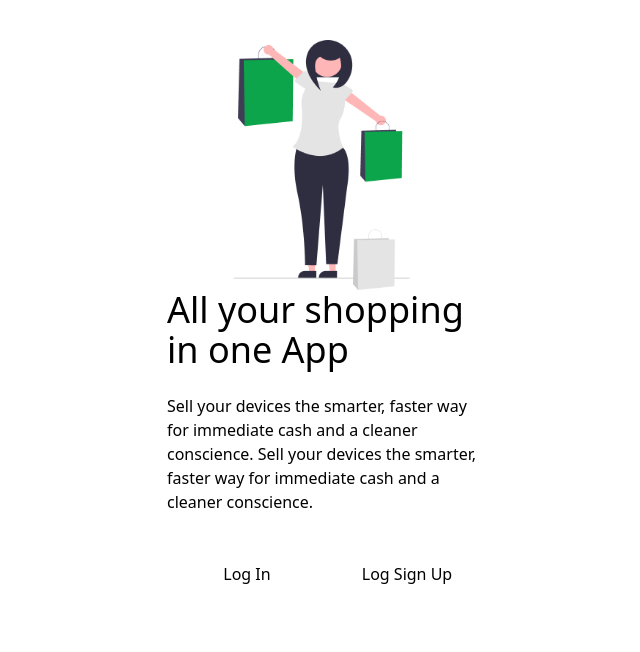
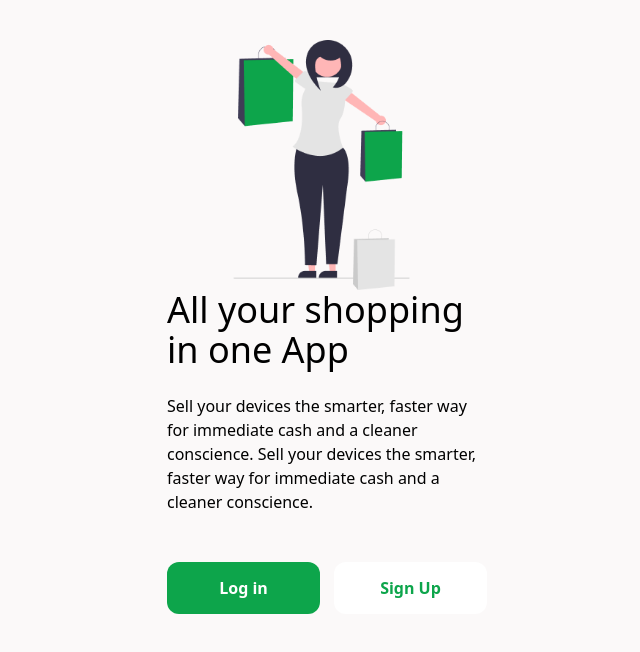
Before and after one commit to brunomaruya/ECommerce, a Next.js app: page /mainscreen in a window 1280 px wide. Shown: the top 652 px of the page, without its empty margins (313-953 px from the left). Built offline with nearby package versions, Linux system fonts and the light colour scheme.

Commit message:
update button component

```diff
--- a/src/app/layout.tsx
+++ b/src/app/layout.tsx
@@ -12,7 +12,7 @@ export default function RootLayout({
         head.tsx. Find out more at https://beta.nextjs.org/docs/api-reference/file-conventions/head
       */}
       <head />
-      <body>{children}</body>
+      <body className="h-screen bg-background-color">{children}</body>
     </html>
   );
 }
--- a/src/app/mainscreen/page.tsx
+++ b/src/app/mainscreen/page.tsx
@@ -1,23 +1,24 @@
+import Button from '@/components/Button';
 import Image from 'next/image';
 import img from '../../../public/images/mainScreenImg.png';
 
 export default function MainScreen() {
   return (
-    <div className="max-w-xs mx-auto">
+    <div className="max-w-xs mx-auto  ">
       <Image
         src={img}
         alt=""
         className="h-[250px] mt-10 ml-[-2.5rem] object-contain"
       />
-      <h1 className="font-medium text-4xl">All your shopping in one App</h1>
+      <h1 className="font-medium text-4xl ">All your shopping in one App</h1>
       <p className="mt-6">
         Sell your devices the smarter, faster way for immediate cash and a
         cleaner conscience. Sell your devices the smarter, faster way for
         immediate cash and a cleaner conscience.
       </p>
-      <div className="flex justify-between mt-12">
-        <button className="flex-1">Log In</button>
-        <button className="flex-1">Log Sign Up</button>
+      <div className="flex justify-between mt-12 gap-3.5">
+        <Button className="flex-1" primary={true} content="Log in" />
+        <Button className="flex-1" primary={false} content="Sign Up" />
       </div>
     </div>
   );
--- a/src/components/Button.tsx
+++ b/src/components/Button.tsx
@@ -0,0 +1,21 @@
+import React from 'react';
+
+interface IButton {
+  content: string;
+  className?: string;
+  primary?: boolean;
+}
+
+export default function Button({ content, className, primary }: IButton) {
+  return (
+    <button
+      className={`${className} ${
+        primary
+          ? 'bg-primary-color text-[white] '
+          : 'bg-[white] text-primary-color'
+      }  py-3.5 rounded-xl font-semibold`}
+    >
+      {content}
+    </button>
+  );
+}
--- a/tailwind.config.js
+++ b/tailwind.config.js
@@ -11,6 +11,7 @@ module.exports = {
   theme: {
     colors: {
       'primary-color': '#0DA54B',
+      'background-color': '#fbf9f9',
     },
     extend: {},
   },
```
